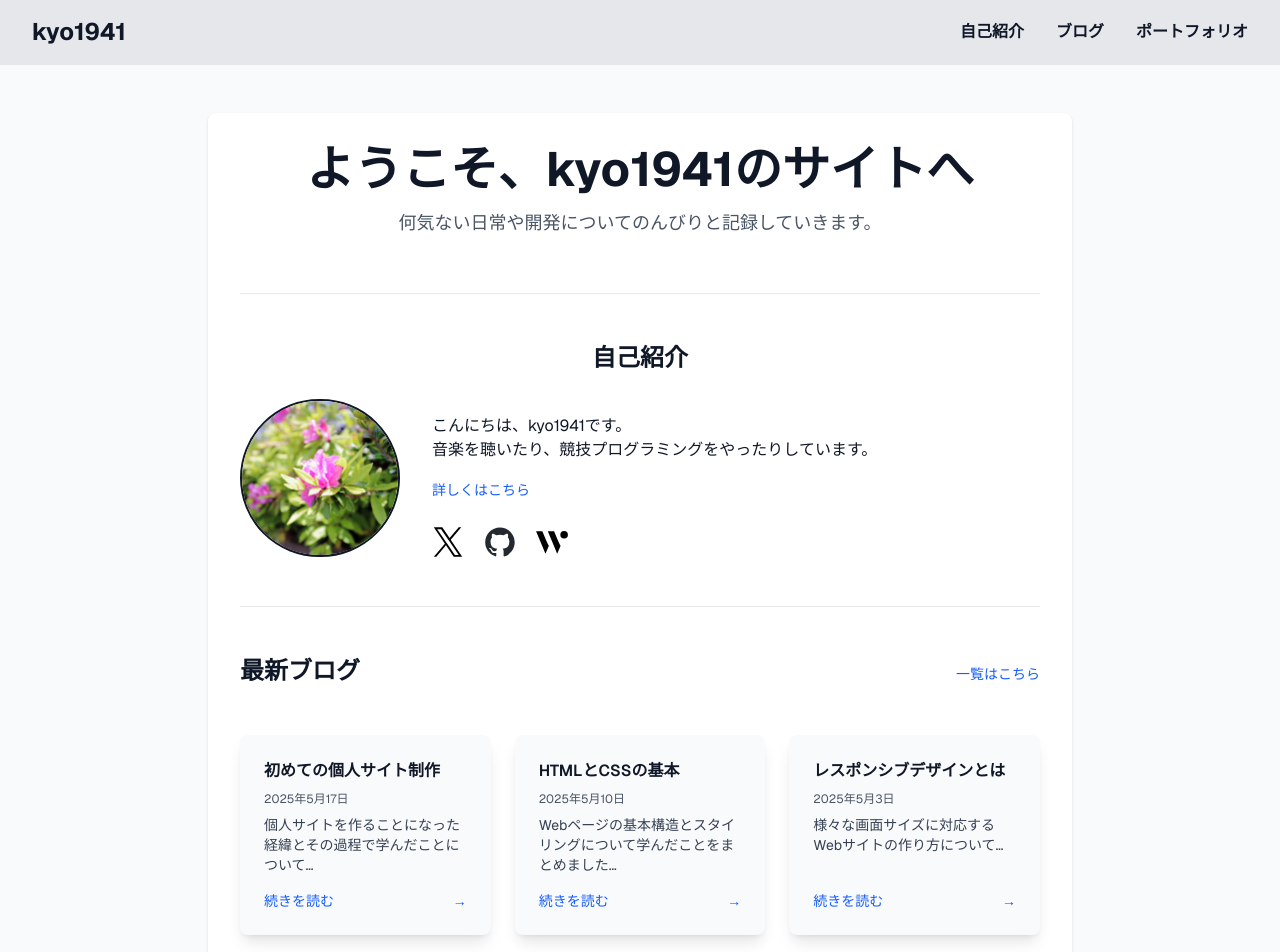
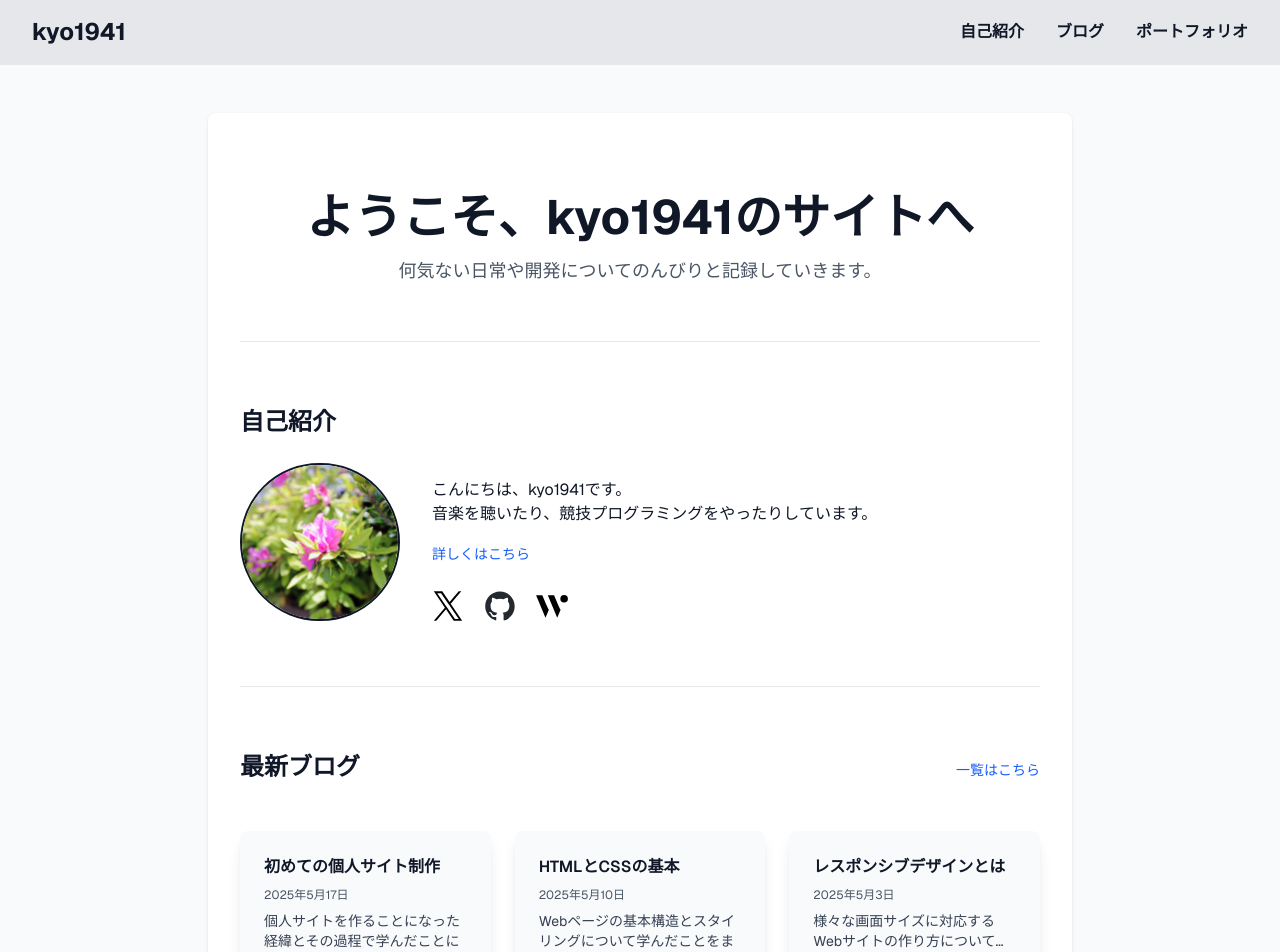
Before and after one commit to kyo1941/my-page, a Next.js app: page / in a window 1280 px wide. Shown: the top 952 px of the page. Built offline with nearby package versions, Linux system fonts and the light colour scheme.

Commit message:
style: パディング等の調整

```diff
--- a/src/app/page.tsx
+++ b/src/app/page.tsx
@@ -11,15 +11,15 @@ export default function Home() {
       <main className="max-w-4xl mx-auto px-4 py-12">
         <div className="bg-white rounded-lg shadow-sm p-8">
 
-          <section className="border-b border-gray-200 pb-12 mb-12 text-center">
+          <section className="border-b border-gray-200 pb-12 my-12 text-center">
             <WelcomeSection />
           </section>
 
-          <section className="border-b border-gray-200 pb-12 mb-12 text-center">
+          <section className="border-b border-gray-200 pb-16 my-16">
             <ProfileSection />
           </section>
 
-          <section>
+          <section className="pb-16">
             <BlogListSection />
           </section>
         </div>
```
